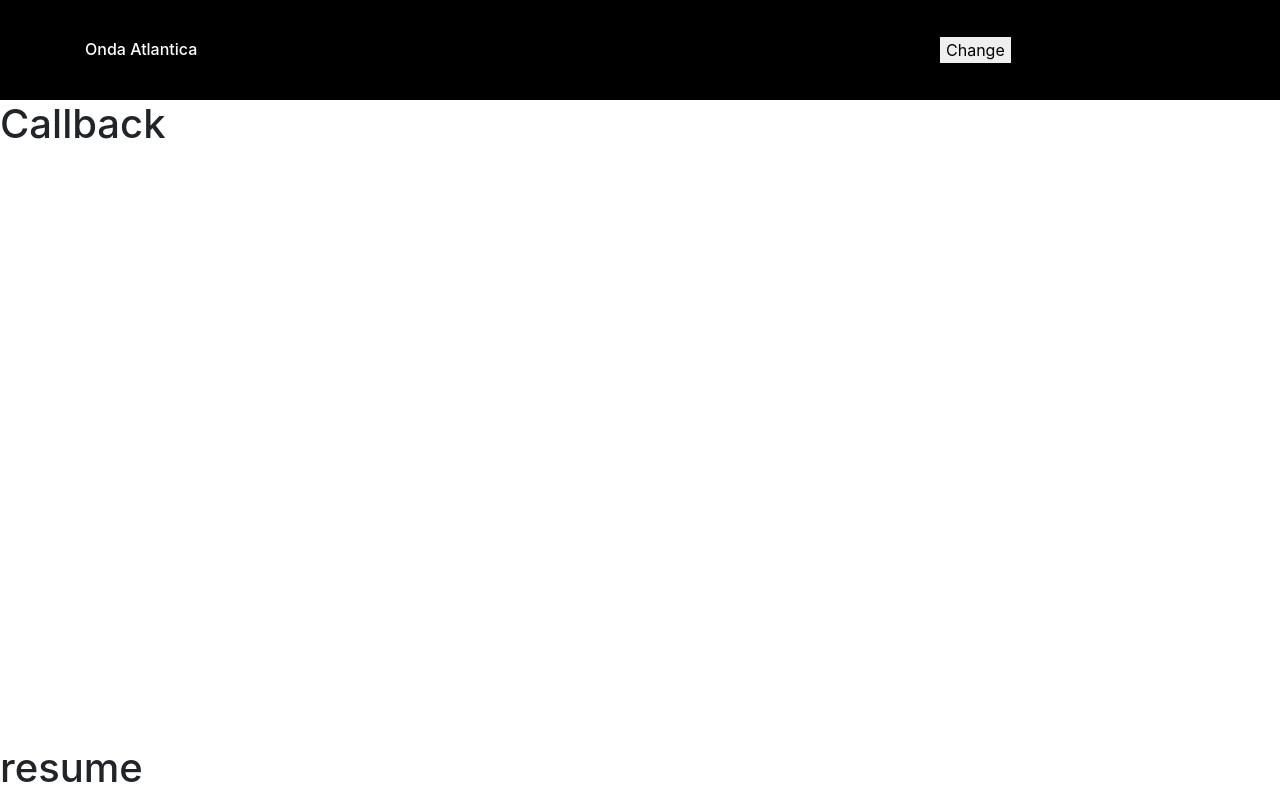
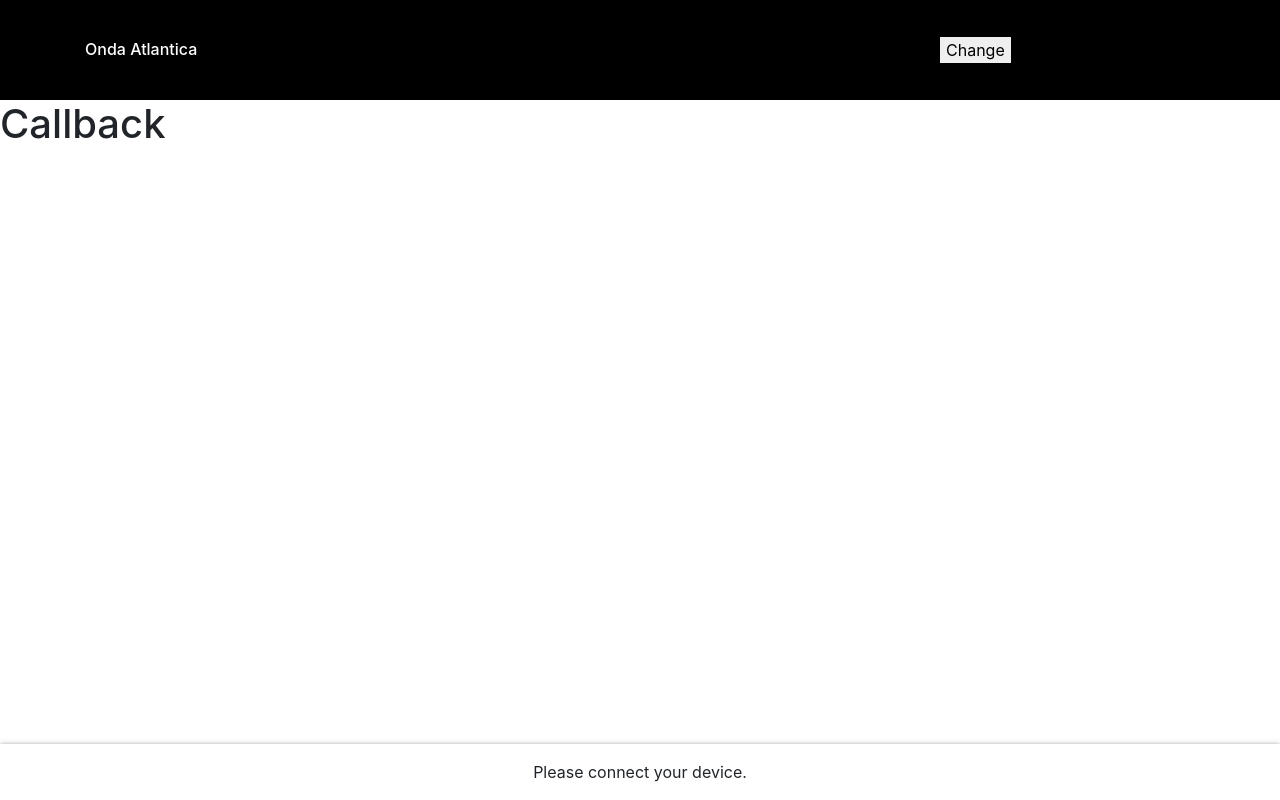
Before and after one commit to santiagojorda/onda-atlantica, a React (Create React App) app in the folder app/: page /callback in a window 1280 px wide. Built offline with nearby package versions, Linux system fonts and the light colour scheme; no server answers.

Commit message:
Player component subdivide

```diff
--- a/app/src/common/constants.js
+++ b/app/src/common/constants.js
@@ -3,6 +3,7 @@ export const URL_SERVER= "http://localhost:4000/spoty/"
 export const URL_SERVER_GET_TOKEN = URL_SERVER+"getToken"
 export const URL_SERVER_AUTH = URL_SERVER+"auth"
 export const URL_SERVER_PLAYER = URL_SERVER+"getCurrentPlayback"
+export const URL_SERVER_TRANSFER_PLAYBACK = URL_SERVER+'transferUserPlayback'
 
 export const constants = {
     URL_SERVER: URL_SERVER,
--- a/app/src/components/header/header.sass
+++ b/app/src/components/header/header.sass
@@ -1,8 +1,8 @@
 
-.row
+header .row
     height: 100px
 
-.column
+header .column
     display: flex
     align-items: center
 
--- a/app/src/components/spotify/player/Player.js
+++ b/app/src/components/spotify/player/Player.js
@@ -68,14 +68,8 @@ export default class Player {
       })
     }
 
-    _removeListener(){
-      console.log('se elimno ' +this.webPlaybackInstance.removeListener('player_state_changed', state => {
-        console.log('se elimino listener');
-      }))
-    }
 
     resume(){
-      this._removeListener()
       this.webPlaybackInstance.resume()
         .then(() => {
           console.log('Resumed!');
@@ -83,38 +77,16 @@ export default class Player {
     }
 
     pause(){
-      this._removeListener()
       this.webPlaybackInstance.pause()
         .then(() => {
           console.log('paused!');
         })
     }
 
+    nextTrack(){
+      this.webPlaybackInstance.nextTrack().then(() => {
+        console.log('Skipped to next track!');
+      });
+    }
+
 }
-
-
-                // const play = ({
-                //   spotify_uri,
-                //   playerInstance: {
-                //     _options: {
-                //       getOAuthToken,
-                //       id
-                //     }
-                //   }
-                // }) => {
-                //   getOAuthToken(access_token => {
-                //     fetch(`https://api.spotify.com/v1/me/player/play?device_id=${id}`, {
-                //       method: 'PUT',
-                //       // body: JSON.stringify({ uris: [spotify_uri] }),
-                //       headers: {
-                //         'Content-Type': 'application/json',
-                //         'Authorization': `Bearer ${access_token}`
-                //       },
-                //     });
-                //   });
-                // };
-
-                // play({
-                //   playerInstance: webPlaybackInstance,
-                //   spotify_uri: 'spotify:track:7xGfFoTpQ2E7fRF5lN10tr',
-                // });
--- a/app/src/components/spotify/player/PlayerComponent.js
+++ b/app/src/components/spotify/player/PlayerComponent.js
@@ -3,42 +3,51 @@ import {useSpotifyManager} from '../SpotifyProvider'
 import Player from './Player'
 import './player.sass'
 
+import PlayerCenterButtons from './components/PlayerCenterButtons'
 
 export default function PlayerComponent(){
 
     const [spotyManager,] = useState(useSpotifyManager())
     const [player,] = useState(new Player(spotyManager, onStateChange))
-    const [isPlaying, setIsPlaying] = useState(false)
-    const [actualState, setActualState] = useState(true)
-
+    const [actualState, setActualState] = useState(null)
 
     useEffect(() => {
         player.initialize()
+        // eslint-disable-next-line react-hooks/exhaustive-deps
+
     }, [])
 
     function onStateChange(_actualState){
         setActualState(_actualState)
-        setIsPlaying(!_actualState.paused)
-    }
-
-    function _onClick() {
-        if(isPlaying)
-            player.pause()
-        else
-            player.resume()
-        setIsPlaying(!isPlaying)
-    }
-
-    function _renderButton(text){
-        return <h1 onClick={_onClick}>{text}</h1>
     }
 
     return (
         <div className='player'>
-            {isPlaying
-                ? _renderButton('pause')
-                : _renderButton('resume')
-            }
+            <div className="container">
+                <div className="row">
+
+                    <div className="col-4 left">
+
+                    </div>
+
+                    <div className="col-4 center">
+                        <PlayerCenterButtons
+                            actualState={actualState}
+                            // onMute={(vol) => player.setVolume(vol)}
+                            onResume={() => player.resume()}
+                            onPause={() => player.pause()}
+                            onNextTrack={() => player.nextTrack()}
+                        />
+                    </div>
+
+                    <div className="col-4 right">
+
+                    </div>
+
+                </div>
+            </div>
+
+
         </div>
     )
 
--- /dev/null
+++ b/app/src/components/spotify/player/components/PlayerCenterButtons.js
@@ -0,0 +1,52 @@
+import React from 'react'
+import { faPause, faPlay, faStepForward, faVolumeUp } from "@fortawesome/free-solid-svg-icons";
+import { FontAwesomeIcon } from "@fortawesome/react-fontawesome";
+
+export default class PlayerCenterButtons extends React.Component {
+
+    constructor(props){
+        super(props)
+        this._togglePlayer = this._togglePlayer.bind(this)
+    }
+
+    _isPlaying(){
+        return !this.props.actualState.paused
+    }
+
+
+    _togglePlayer() {
+        console.log(this.props.actualState)
+        if(this._isPlaying())
+            this.props.onPause()
+        else
+            this.props.onResume()
+    }
+
+    _thereIsState(){
+        return this.props.actualState != null
+    }
+
+    _showButtons(){
+        return  <React.Fragment>
+                    <button>
+                        <FontAwesomeIcon className='volume' icon={faVolumeUp} />
+                    </button>
+
+                    <button onClick={this._togglePlayer}>
+                        <FontAwesomeIcon className='resume' icon={this._isPlaying() ? faPause : faPlay } />
+                    </button>
+
+                    <button onClick={this.props.onNextTrack}>
+                        <FontAwesomeIcon className='next' icon={faStepForward} />
+                    </button>
+                </React.Fragment>
+    }
+
+    render() {
+        return (
+            (this._thereIsState())
+                ? this._showButtons()
+                : <p>Please connect your device.</p>
+        )
+    }
+}
--- a/app/src/components/spotify/player/player.sass
+++ b/app/src/components/spotify/player/player.sass
@@ -1,18 +1,49 @@
 
 
+///  ===============
+///  Main containers
+///  ===============
+
 .player
-    width: 100%
+    text-size-adjust: 100%
+    width: 100vw
     position: fixed
     bottom: 0
     z-index: 9999
+    box-shadow: 0 1px 5px rgba(0,0,0,0.50)
 
-    .resume-btn
+    .row
+        display: flex
+        align-items: center
+
+
+    .col-4
+        margin: 16px auto
+
+    .center, .right, .left
+        display: flex
+        align-items: center
+
+    .right
+        justify-content: flex-end
+    .center
+        justify-content: center
+    .left
+        justify-content: flex-start
+
+    button
+        border: none
+        background: none
+
+    .resume
+        margin: auto 30px
+        font-size: 1.5em
         text-decoration: none
-        cursor: pointer
         display: inline-block
-        height: auto
-        border: none
         vertical-align: middle
         border: none
         color: inherit
         background-color: transparent
+
+    .volume, .next
+        font-seize: 1.1em
--- a/app/src/styles.sass
+++ b/app/src/styles.sass
@@ -1,3 +1,6 @@
 a, a:hover, a:active
     color: inherit !important
     text-decoration: none !important
+
+p, h1, h2, h3
+    margin: 0
```
